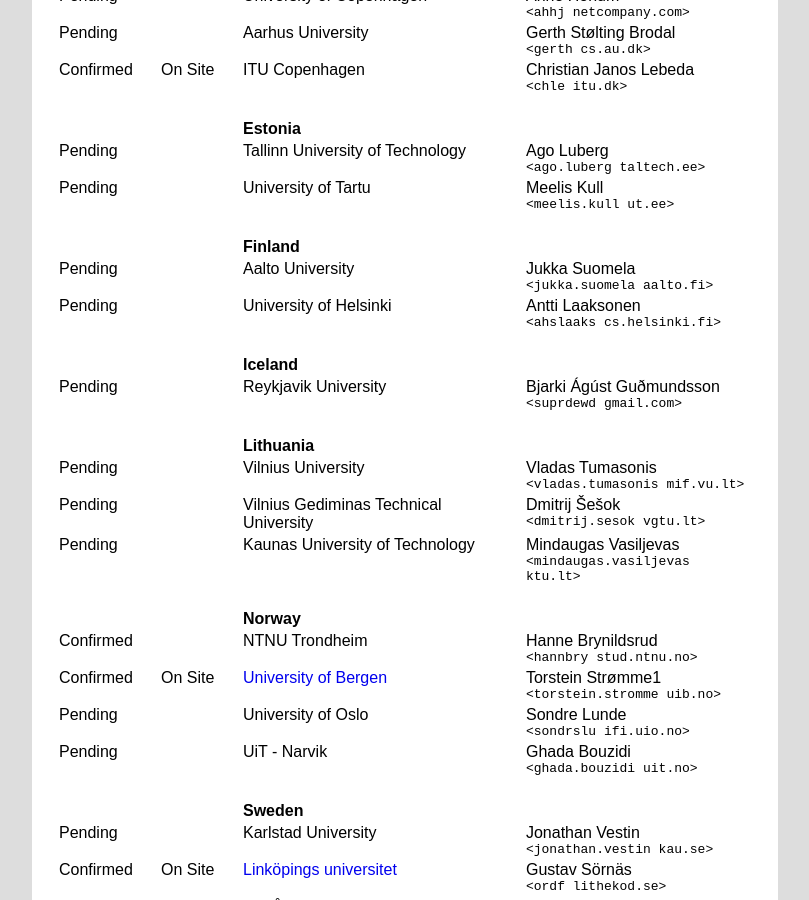
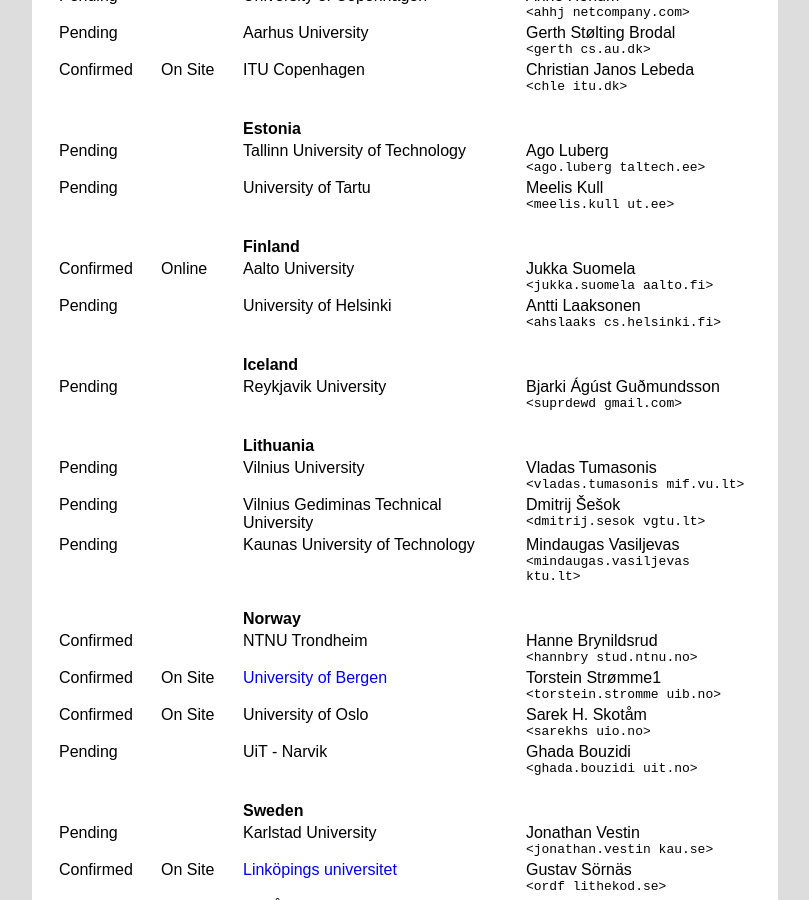
Before and after one commit to icpc/ncpc-web, a Jekyll site: the page built from ncpc2021/index.html, in a window 1280 px wide and 900 px high, scrolled down 1253 px. Shown: the whole window, without its empty margins (235-1044 px from the left). Built offline with Jekyll 4.4.1, drawn with Linux system fonts in a browser that asks for light colours; some of the changed text lies outside the part shown.

Commit message:
[ncpc 2021] update contact info for UiO (Oslo) and Aalto

```diff
--- a/_data/ncpc2021sites.yml
+++ b/_data/ncpc2021sites.yml
@@ -30,7 +30,8 @@
   - name : Aalto University
     contact: Jukka Suomela
     email : 'jukka.suomela aalto.fi'
-    confirmed: false
+    confirmed: true
+    contestType: Online
   - name : University of Helsinki
     contact: Antti Laaksonen
     email : 'ahslaaks cs.helsinki.fi'
@@ -72,9 +73,11 @@
     url: "https://contest.ii.uib.no/ncpc/2021/"
 
   - name : University of Oslo
-    contact: Sondre Lunde
-    email: 'sondrslu ifi.uio.no'
-    confirmed: false
+    contact: Sarek H. Skotåm
+    email: 'sarekhs uio.no'
+    confirmed: true
+    contestType: On Site
+
   - name : UiT - Narvik
     contact: Ghada Bouzidi
     email: 'ghada.bouzidi uit.no'
--- a/ncpc2021/index.html
+++ b/ncpc2021/index.html
@@ -3,7 +3,7 @@
 title: "Nordic Collegiate Programming Contest 2021"
 shortTitle: "NCPC 2021"
 dateTime: "Saturday October 9th 11:00-16:00 CEST (UTC+2)"
-lastUpdate: "2021-09-11"
+lastUpdate: "2021-09-27"
 ---
 
 
```
